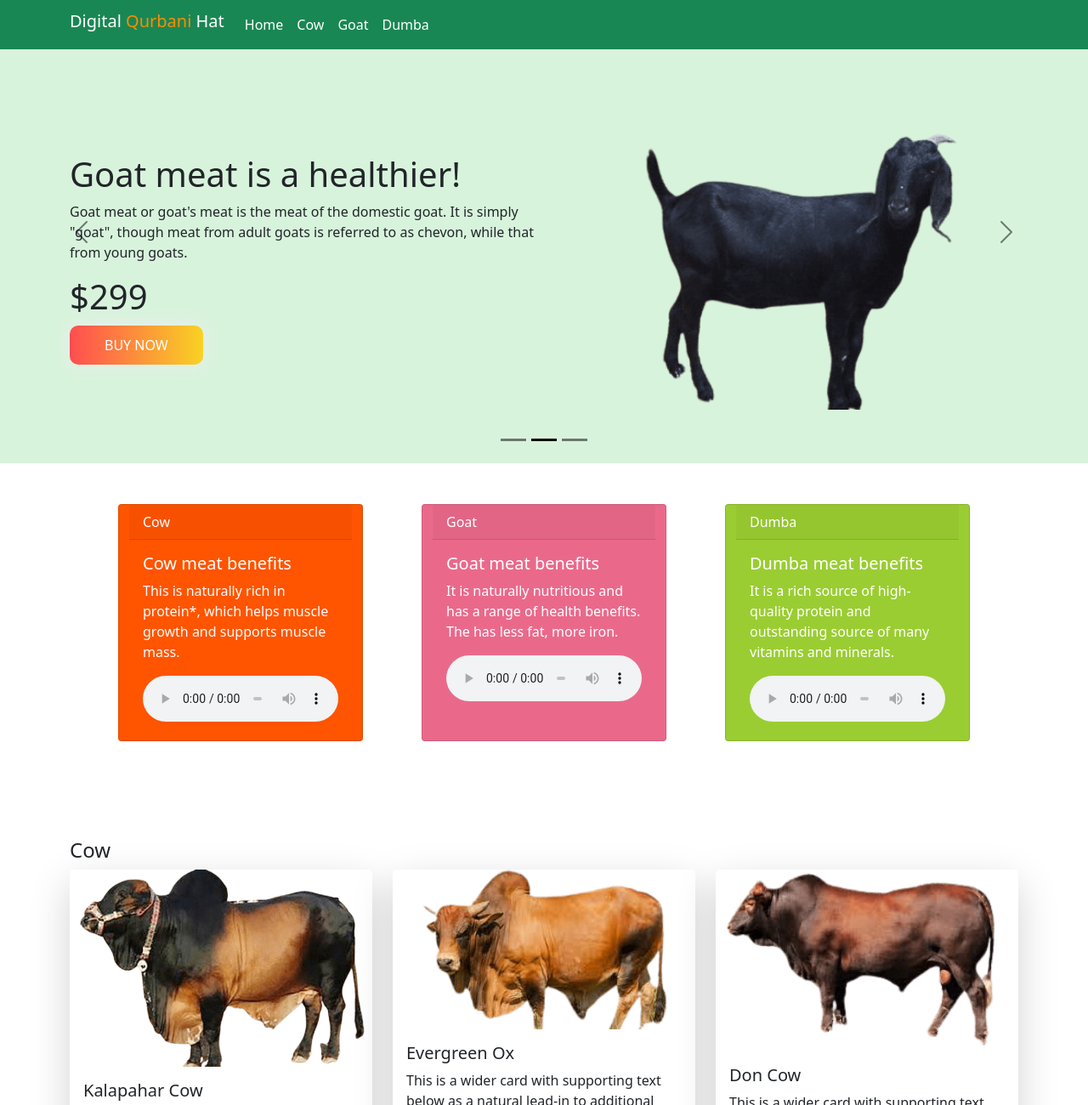
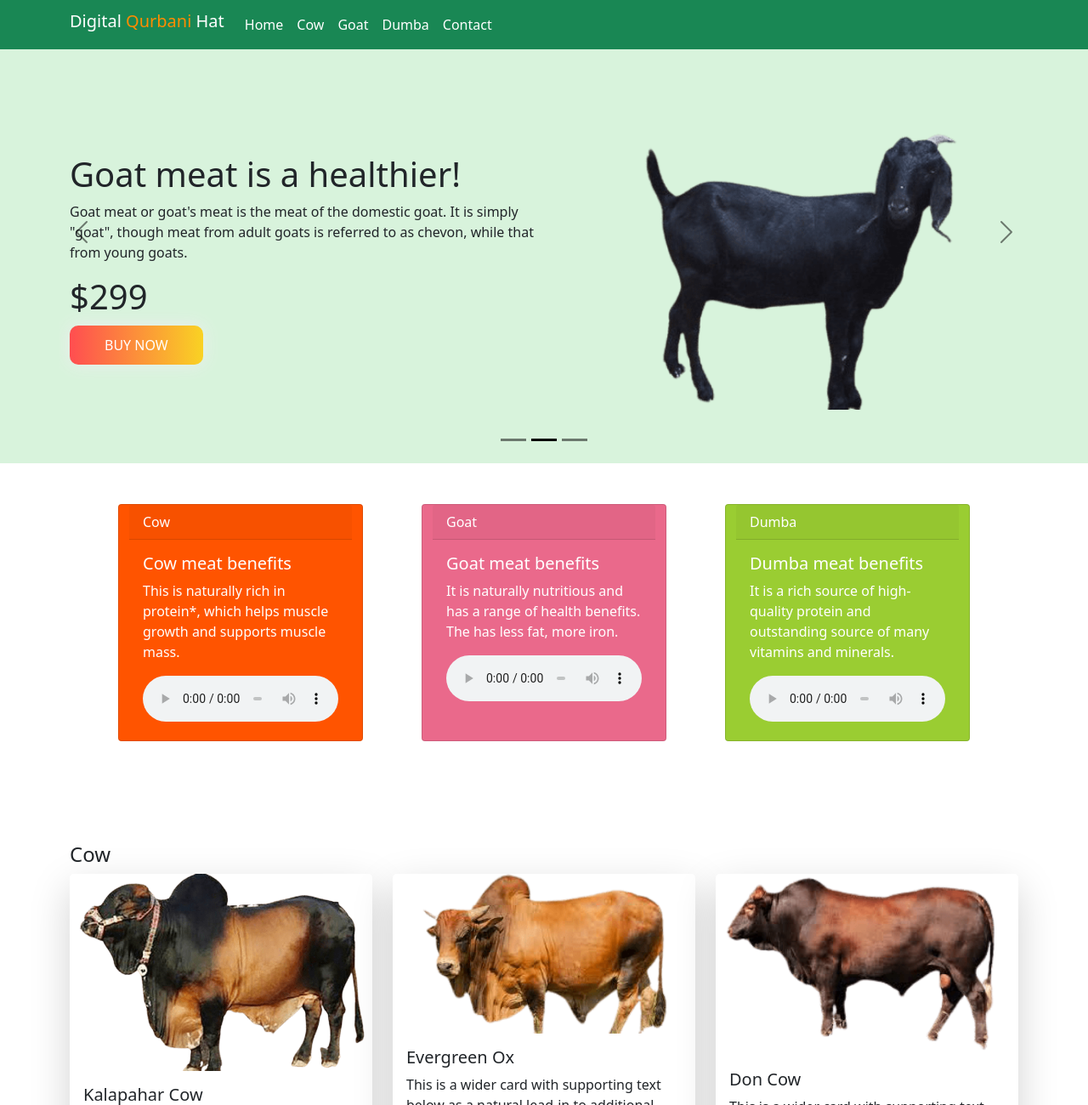
Before and after one commit to ProgrammerShahJalal/digital-qurbani-hat, a plain HTML site: page index.html in a window 1280 px wide. Shown: the top 1300 px of the page at 85% size. Drawn offline with Linux system fonts and the light colour scheme.

Commit message:
Excilent commit

```diff
--- a/css/style.css
+++ b/css/style.css
@@ -12,7 +12,7 @@ body{
     background-color: #d8f3dc;
 }
 .hat-padding{
-    padding-bottom: 50px;
+    padding-bottom: 55px;
 }
 .hat-pt{
     padding-top: 75px;
--- a/index.html
+++ b/index.html
@@ -41,6 +41,9 @@
                         </li>
                         <li class="nav-item">
                             <a class="nav-link active" href="#dumba">Dumba</a>
+                        </li>
+                        <li class="nav-item">
+                            <a class="nav-link active" href="#contact">Contact</a>
                         </li>
         </nav>
         <!-------------------------/
@@ -516,6 +519,7 @@
                 </div>
             </div>
         </section>
+        <div id="contact" class="hat-padding"></div>
         <section class="container my-5">
             <h1 class="text-center">Send Your Objection</h1>
             <div class="row d-flex justify-content-center align-items-center">
```
